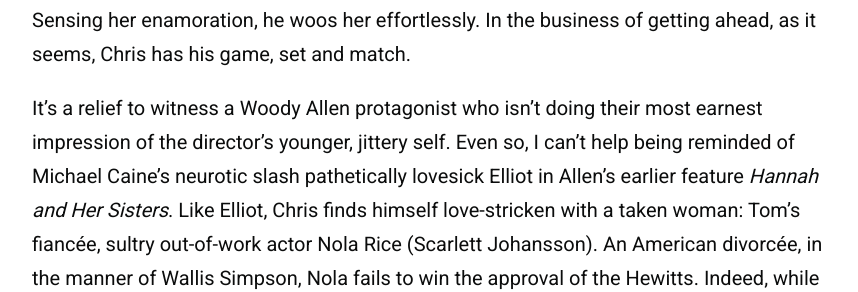
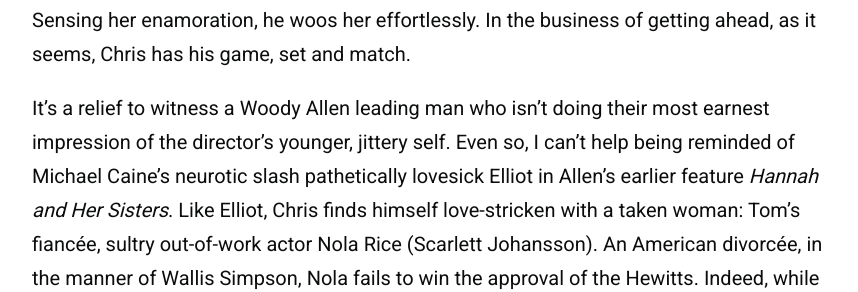
Before and after one commit to zoeurl/zoedowney.github.io, a Jekyll site: the page built from _posts/2024-2-22-match-point.md, in a window 1280 px wide and 900 px high, scrolled down 2269 px. Shown: the part 164-456 px from the top of the window, without its empty margins (208-1066 px from the left). Built offline with Jekyll 4.4.1, drawn with Linux system fonts in a browser that asks for light colours.

Commit message:
Update 2024-2-22-match-point.md

```diff
--- a/_posts/2024-2-22-match-point.md
+++ b/_posts/2024-2-22-match-point.md
@@ -19,7 +19,7 @@
 
 Following after _Ripley_, Chris does some studying of his own. He brushes up on (_The Cambridge Companion to_) Dostoevsky, throwing out literary titbits to reel in future parents-in-law played by Brian Cox and Penelope Wilton. Rather than [jazz](https://www.youtube.com/watch?v=mT-fOr29OfA&t=1s&ab_channel=TomasvdB), it’s opera that ratifies the bond between Chris and Tom. As is often told, an appreciation of the arts lays down the slippery bridge that allows for class mobility. Chris’ limited access to wealth is irrelevant, his aspirations against modest circumstances: admirable. If he can mime along to ‘[_La_ bloody _Traviata_](https://en.wikipedia.org/wiki/La_traviata)’, then he could be ‘groomed’ to be one of them. Tom’s sister, Emily Mortimer’s well-meaning but guileless Chloë, is immediately lured in by Chris’ struggle. Sensing her enamoration, he woos her effortlessly. In the business of getting ahead, as it seems, Chris has his game, set and match.
 
-It’s a relief to witness a Woody Allen protagonist who isn’t doing their most earnest impression of the director’s younger, jittery self. Even so, I can't help being reminded of Michael Caine’s neurotic slash pathetically lovesick Elliot in Allen’s earlier feature _Hannah and Her Sisters_. Like Elliot, Chris finds himself love-stricken with a taken woman: Tom’s fiancée, sultry out-of-work actor Nola Rice (Scarlett Johansson). An American divorcée, in the manner of Wallis Simpson, Nola fails to win the approval of the Hewitts. Indeed, while Chris plays tennis, Nola dabbles with ping-pong and resides on the losing side of the social ‘net’. Despite having already gained an ‘in’ with Chloë, Chris’ next move is to seduce Nola. It’s an inexplicable play that could render his final hand overdrawn, but he cannot resist pulling another card from the deck.
+It’s a relief to witness a Woody Allen leading man who isn’t doing their most earnest impression of the director’s younger, jittery self. Even so, I can't help being reminded of Michael Caine’s neurotic slash pathetically lovesick Elliot in Allen’s earlier feature _Hannah and Her Sisters_. Like Elliot, Chris finds himself love-stricken with a taken woman: Tom’s fiancée, sultry out-of-work actor Nola Rice (Scarlett Johansson). An American divorcée, in the manner of Wallis Simpson, Nola fails to win the approval of the Hewitts. Indeed, while Chris plays tennis, Nola dabbles with ping-pong and resides on the losing side of the social ‘net’. Despite having already gained an ‘in’ with Chloë, Chris’ next move is to seduce Nola. It’s an inexplicable play that could render his final hand overdrawn, but he cannot resist pulling another card from the deck.
 
 It is on this essential, but tiresome, male conflict that _Match Point_ rests: does our protagonist choose wealth, standing and security tethered to a lukewarm coupling, or sacrifice it all for a less fortunate woman who draws him in wordlessly via her sirenesque, sexual magnetism? It's a big ask to sympathise with such a boyish predicament, or the ludicrous final act it unfurls. Still, _Match Point_ is sharper around the edges than Allen’s previous catalogue. It’s a cold and hollow piece, lacking in heart, but perhaps more faithful to life for it. Allen remains skilled in eliciting interest in moneyed mundanity, offering a slice of the everyday that is oftentimes more appealing than that itself. Above all, it’s a chilling exercise in fate, surrendering to the notion that existence has ‘no purpose, no design’—an honest thesis carelessly misapplied to enable its main character’s selfish dealings and conveniently sideline his [culpability](https://www.theguardian.com/film/2023/sep/08/woody-allen-venice-applause-metoo) for them.
 
```
